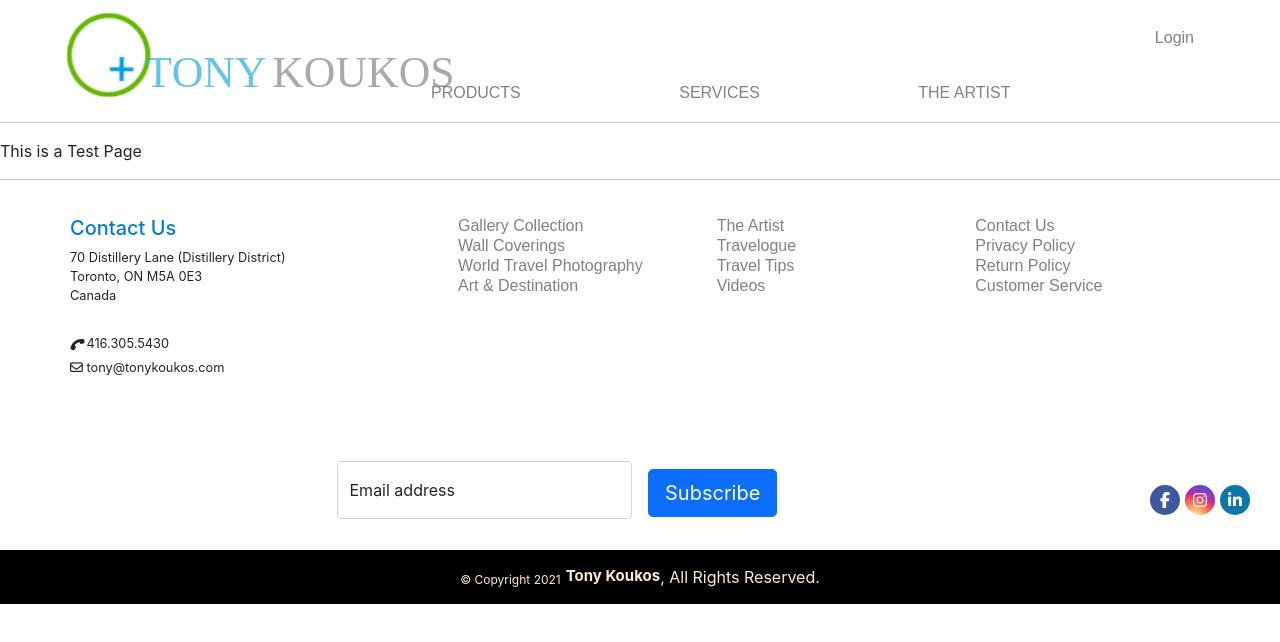
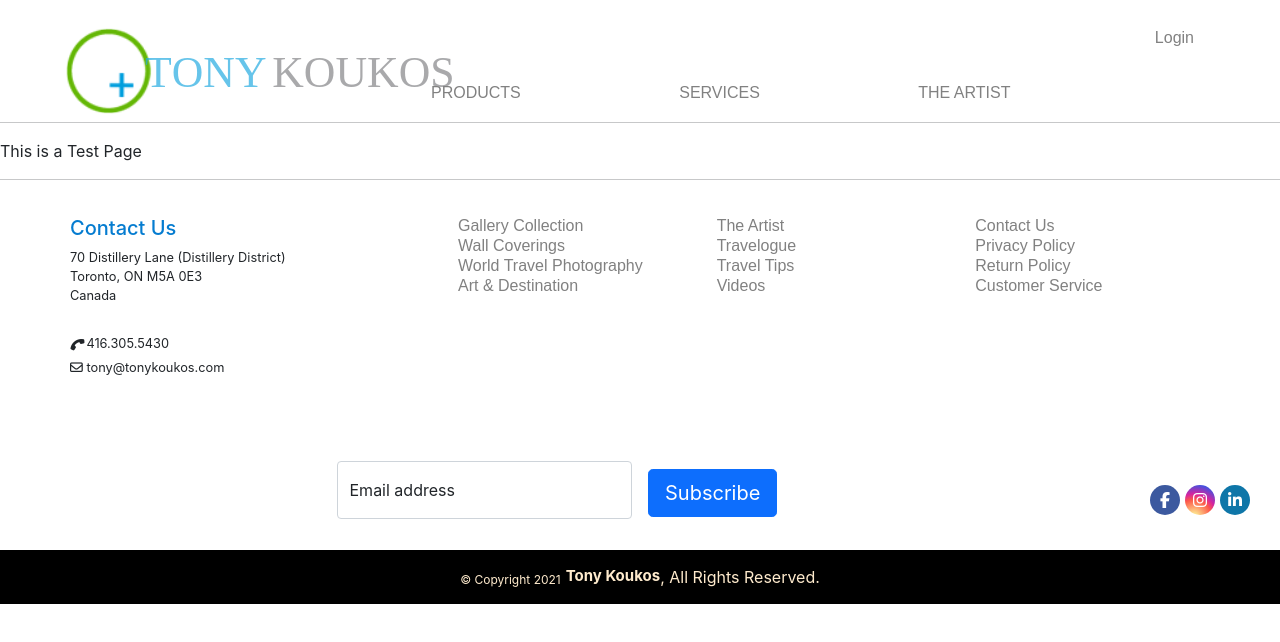
Before and after one commit to daze77/TKReactApp, a React (Create React App) app in the folder client/: page /TestPage in a window 1280 px wide. Shown: the top 642 px of the page. Built offline with nearby package versions, Linux system fonts and the light colour scheme; a web font is replaced by a local one.

Commit message:
adjustments for the navbar logo

```diff
--- a/client/src/components/Footer/FooterLinks.js
+++ b/client/src/components/Footer/FooterLinks.js
@@ -24,7 +24,7 @@ function FooterLinks(){
                             <ul >
                                 <Link to="/GalleryCollection"><li>Gallery Collection</li></Link>
                                 <Link to="/WallCoverings"><li>Wall Coverings</li></Link>
-                                <Link to="/WTP"><li>World Travel Photography</li></Link>
+                                <Link to="/WorldTravelPhotography"><li>World Travel Photography</li></Link>
                                 <Link to="ArtandDestination"><li>Art & Destination</li></Link>
                             </ul>
                         </div>
--- a/client/src/components/Logo/Logo.css
+++ b/client/src/components/Logo/Logo.css
@@ -17,9 +17,8 @@
   }
 
   .tkLogoSymbolContainer{
-    position: relative;
     height: 70px;
-    width: 75px;;
+    width: 75px;
   }
 
   .tkLogoNameContainer{
@@ -52,6 +51,10 @@
     display:inline-block;
   }
 
+  .logoimg{
+    position: absolute;
+    bottom:0;
+}
 
 
   @media only screen and (max-width: 768px) {
@@ -61,4 +64,7 @@
   }
 
 
+
+
+
 }
--- a/client/src/components/NavBar/NavBar.css
+++ b/client/src/components/NavBar/NavBar.css
@@ -46,6 +46,10 @@ nav.container{
     left:0 */
 
 }
+
+
+
+
 
 .subMenuWrapper{
     position: fixed;
@@ -203,7 +207,7 @@ nav.container{
 
 #subMenuLogo{
     left: 50%;
-    margin-left: -50px
+    margin-left: -25px
 }
 
 #subMenuLogo img{
@@ -233,6 +237,7 @@ margin-top: 150px;
 .fullMenuList div li {
     font-size:0.9em;
     padding: 0.03em 0em;
+    list-style-type: none;
 
 }
 
@@ -296,6 +301,10 @@ margin-top: 150px;
   }
   #fullMenuList{
     visibility: visible;
+}
+
+#logoFull{
+    position: relative;
 }
 
 
--- a/client/src/components/NavBar/NavBarAlternate2.js
+++ b/client/src/components/NavBar/NavBarAlternate2.js
@@ -70,9 +70,6 @@ function NavBarAlt(){
     function handleCloseButton(){
         setNavOverlay("0%")
     }
-
-
-
 
     function handleMainMenu(e){
         if(e === "PRODUCTS"){
```
Also changed, not shown: client/src/components/Logo/Logo.js (+3 -5 lines). Lines whose indentation alone changed are shown as unchanged.
